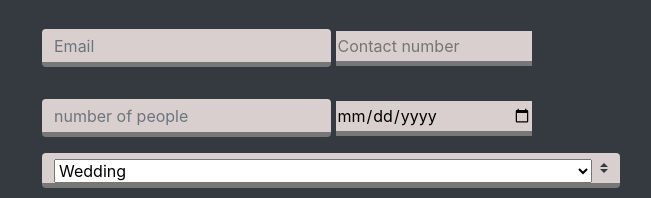
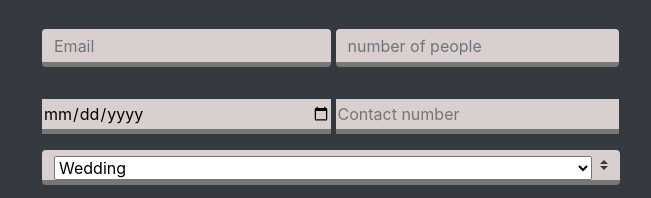
Before and after one commit to musawar96/website, a plain HTML site: page PROJECT AL FATMA LAWN/index.html in a window 1280 px wide. Shown: the part 2722-2920 px from the top of the page, 629-1280 px from the left. Drawn offline with Linux system fonts and the light colour scheme; some packages are replaced by stand-ins of ours; a script that the page names is missing.

Commit message:
Update index.html

```diff
--- a/PROJECT AL FATMA LAWN/index.html
+++ b/PROJECT AL FATMA LAWN/index.html
@@ -270,12 +270,14 @@
   </div>
 
   <div class="form-group pt-3">
+
     <input type="email" class="border-3 border-top-0  border-left-0  border-right-0 d-inline w-50 form-control"  placeholder="Email ">
-    <input type="number" class="border-4 border-3 border-top-0  border-left-0  border-right-0 d-inline  mr-5 "  placeholder="Contact number" style="width:34%;">
+    <input type="number" class="border-3 border-top-0  border-left-0   border-right-0 d-inline form-control border-top-0  border-left-0 border-right-0 text-secondary form-control input-lg" style="width:49%;" placeholder="number of people ">
   </div>
   <div class="form-group pt-3 ">
-    <input type="number" class="border-3 border-top-0  border-left-0   border-right-0 d-inline w-50 form-control border-top-0  border-left-0 border-right-0 text-secondary form-control input-lg"placeholder="number of people ">
-    <input type="date" class=" border-4 border-3 border-top-0  border-left-0  border-right-0 d-inline  mr-5 " style="width:34%;"    placeholder="DATE ">
+    <input type="date" class=" border-4 border-3 border-top-0  border-left-0  border-right-0 d-inline  mr-0 " style="width:50%;" placeholder="DATE ">
+    <input type="number" class="border-4 border-3 border-top-0  border-left-0  border-right-0 d-inline  mr-0 "  placeholder="Contact number" style="width:49%;">
+
   </div>
   <div class="custom-select w-100 border-4 border-3 border-top-0  border-left-0  border-right-0   " >
     <select class="w-100">
```
